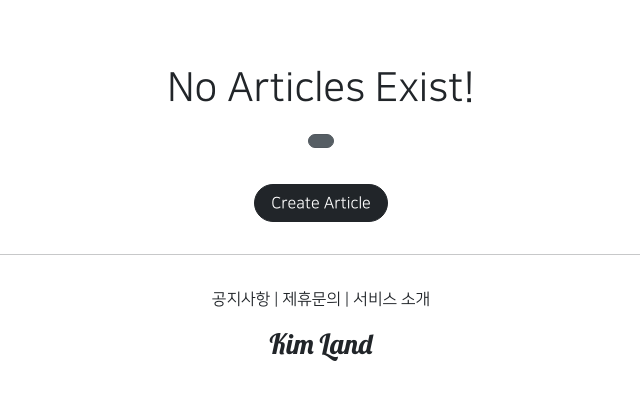
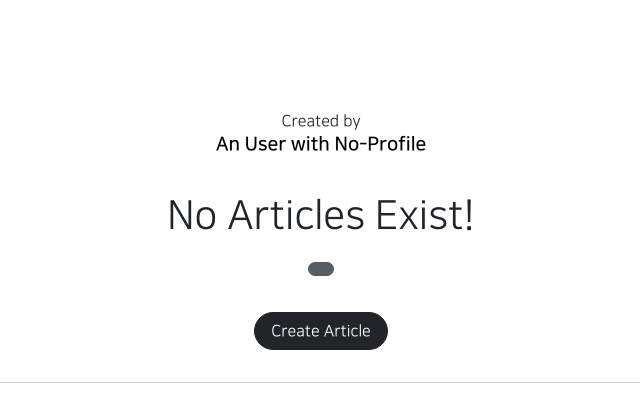
Before and after one commit to jeongwookim2022/fullstack_pragmatic, a Django app: template projectapp/templates/projectapp/detail.html in a window 1280 px wide. Shown: the part 478-878 px from the top of the page, without its empty margins (319-959 px from the left). Before the commit the page ends 839 px from the top, so only its background shows below. Run offline with Django 4.2, Linux system fonts and the light colour scheme; the template is opened without the code that fills it, so the values that code supplies are empty; parts of the project's set-up code (start-up, migrations or seed data) failed here and were passed over.

Commit message:
project detail when an user has no profile

```diff
--- a/projectapp/templates/projectapp/detail.html
+++ b/projectapp/templates/projectapp/detail.html
@@ -25,16 +25,25 @@
           {{ target_project.description }}
         </h3>
 
-        {% if target_project.writer %}
+        {% if target_project.writer.profile %}
         <div style="margin-top: 5rem;">
-          <line>Created by</line>
+          <h6 style="margin-bottom: 0;">Created by</h6>
           <a href="{% url 'accountapp:detail' pk=target_project.writer.pk %}">
-              <h5 style="font-family: NanumSquareB; margin-bottom: 1rem;">
+              <line style="font-family: NanumSquareB; font-size: 1.2rem;">
                   {{ target_project.writer.profile.nickname }}
-              </h5>
+              </line>
           </a>
-          {% endif %}
         </div>
+        {% else %}
+        <div style="margin-top: 5rem;">
+          <h6 style="margin-bottom: 0;">Created by</h6>
+          <a href="{% url 'accountapp:detail' pk=target_project.writer.pk %}">
+              <line style="font-family: NanumSquareB; font-size: 1.2rem;">
+                An User with No-Profile
+              </line>
+          </a>
+        </div>
+        {% endif %}
 
 
 
@@ -43,7 +52,7 @@
             {% if not subscription %}
               <a href="{% url 'subscribeapp:subscribe' %}?project_pk={{ target_project.pk }}"
                  style="font-family: 'NanumSquareEB'; width: 40%; height: 40%; margin-bottom: 2rem;"
-                 class="btn btn-primary rounded-pill px-4">
+                 class="btn btn-primary rounded-pill px-4 mt-2">
                  Follow
               </a>
             {% else %}
```
